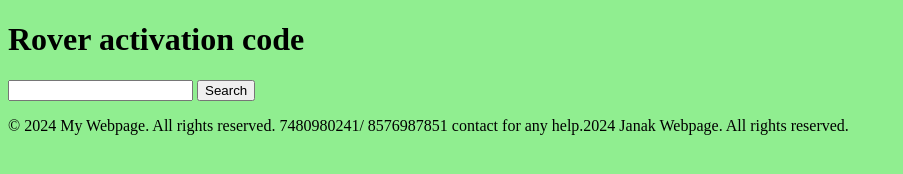
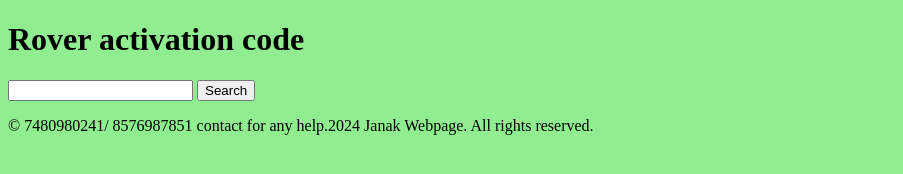
Before and after one commit to Janakpoisitioning/09-10-2024.github.io, a plain HTML site: page index.html in a window 1280 px wide. Shown: the whole page, without its empty margins (0-903 px from the left). Drawn offline with Linux system fonts and the light colour scheme.

Commit message:
Update index.html

```diff
--- a/index.html
+++ b/index.html
@@ -22,7 +22,7 @@
       Activation code not found....
     </div>
     <footer>
-      <p>&copy; 2024 My Webpage. All rights reserved.
+      <p>&copy;
       7480980241/ 8576987851 contact for any help.2024 Janak Webpage. All rights reserved.</p>
     </footer>
     <script src="index.js"></script>
```
